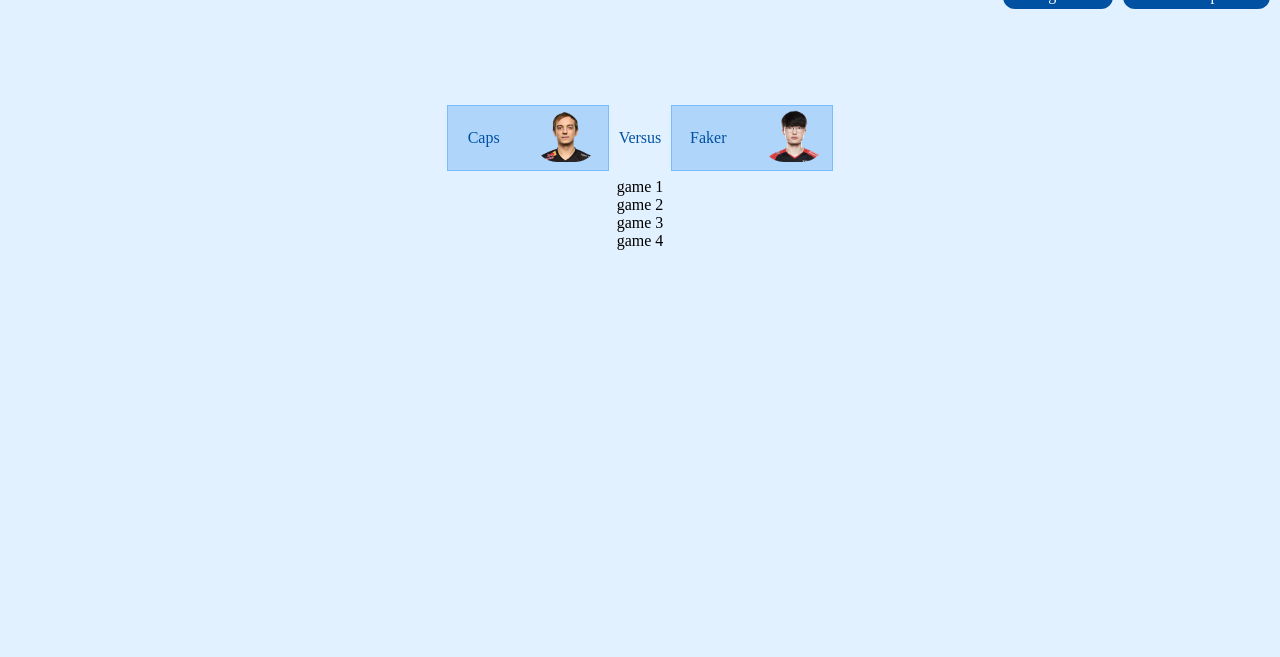
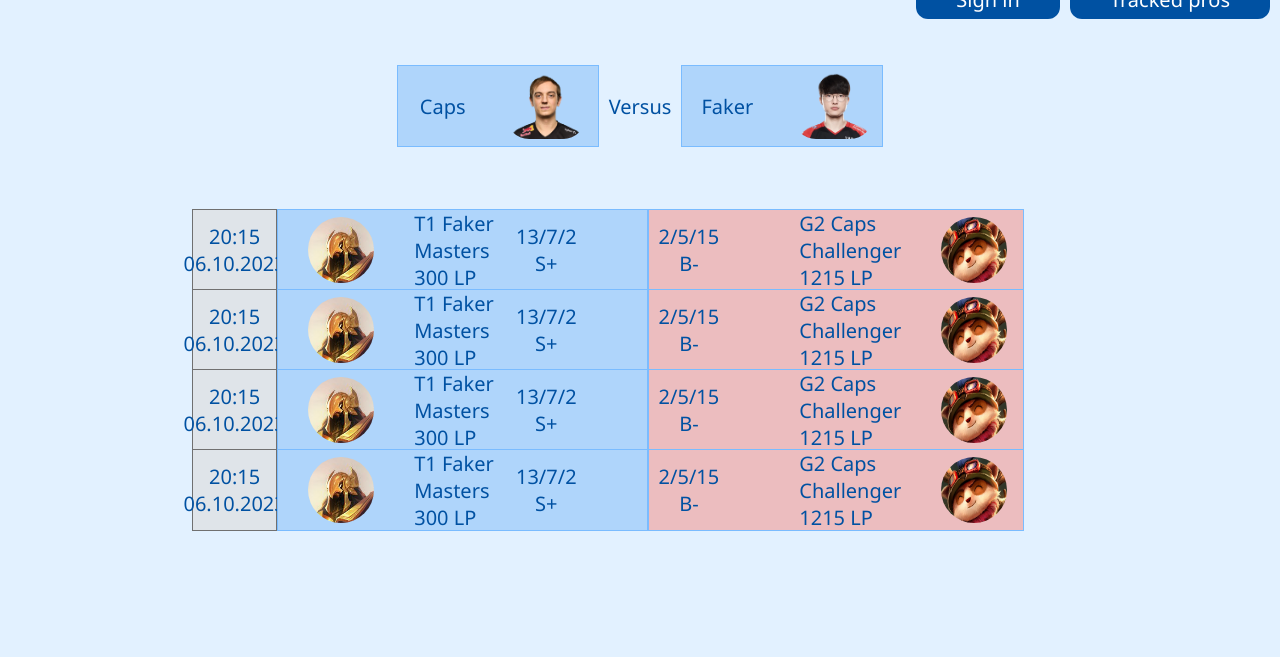
Before and after one commit to Jedrzej1940518/wdpai, a PHP site: page /public/views/versus.html in a window 1280 px wide. Shown: the part 143-800 px from the top of the page. Run offline with PHP 8.4, Linux system fonts and the light colour scheme; some libraries are stand-ins or nearby versions.

Commit message:
match history done

```diff
--- a/public/css/style.css
+++ b/public/css/style.css
@@ -1,3 +1,8 @@
+
+* {
+    font: normal normal normal 20px/27px Segoe UI;
+}
+
 body {
     margin: 0;
     padding: 0;
@@ -100,14 +105,85 @@ body {
     color: white;
     text-align: center;
     margin-right: 10px;
-    margin-bottom: 10px;
+    margin-top: 10px;
     text-decoration: none;
 }
 
 .matches-container {
-    height: 50vh;
+    margin-top: 8vh;
+    height: 20em;
+    width: 65%;
+    margin-right: 5%;
 }
 
+.match-container
+{
+    height: 4em;
+    width: 100%;
+    display: flex;
+    align-items: center;
+}
+.timer-container{
+    height: 100%;
+    width: 10%;
+    background: #DFE4E9 0% 0% no-repeat padding-box;
+    border: 1px solid #707070;
+    display: flex;
+    flex-direction: column;
+    text-align: center;
+    justify-content: center;
+    align-items: center;
+}
+.left-stats-container
+{
+    height: 100%;
+    width: 45%;
+    background: #AFD5FB 0% 0% no-repeat padding-box;
+    border: 1px solid #7ABCFF;
+
+    display: flex;
+    flex-direction: row;
+    align-items: center;
+    text-align: left;
+    justify-content: start;
+
+}
+
+.left-stats-container img
+{
+    border-radius: 50px;
+    width: 3.3em;
+    height: 3.3em;
+    margin-left: 1.5em;
+    margin-right: 1.5em;
+}
+
+.right-stats-container img
+{
+    border-radius: 50px;
+    width: 3.3em;
+    height: 3.3em;
+    margin-left: 1.5em;
+    margin-right: 1.5em;
+}
+.stats-container{
+    text-align: center;
+    margin-left: auto;
+    margin-right: 3em;
+}
+.right-stats-container
+{
+    height: 100%;
+    width: 45%;
+    background: #ECBDBF 0% 0% no-repeat padding-box;
+    border: 1px solid #7ABCFF;
+
+    display: flex;
+    flex-direction: row;
+    align-items: center;
+    text-align: left;
+    justify-content: start;
+}
 .player-container {
     height: 10vh;
     display: flex;
@@ -125,21 +201,14 @@ body {
     align-items: center;
 }
 
-.player-text {
-    margin: auto 10px;
-    text-align: center;
+.versus-text {
+    margin: 0 10px;
     letter-spacing: 0px;
     color: #0051A2;
     opacity: 1;
 }
 
-.player-img
-{
-    border-radius: 23px;
-    opacity: 1;
-    overflow: hidden;
-}
-.player-img img
+.player img
 {
     margin-left: 1.5em;
     border-radius: 23px;
--- a/public/views/login.html
+++ b/public/views/login.html
@@ -16,13 +16,13 @@
             <form>
                 <div class="input-container">
                     <label for="email" class="input-icon">
-                        <img src="../img/person.svg" alt="Person Icon">
+                        <img src="../img/icons/person.svg" alt="Person Icon">
                     </label>
                     <input type="text" id="email" name="email" placeholder="Email">
                 </div>
                 <div class="input-container">
                     <label for="password" class="input-icon">
-                        <img src="../img/lock.svg" alt="Lock Icon">
+                        <img src="../img/icons/lock.svg" alt="Lock Icon">
                     </label>
                     <input type="password" id="password" name="password" placeholder="Password">
                 </div>
--- a/public/views/versus.html
+++ b/public/views/versus.html
@@ -21,22 +21,127 @@
             <div class="main-screen">
                 <div class="player-container">
                     <div class="player">
-                        <div class="player-text"> Caps </div>
-                        <div class="player-img"><img src="../img/caps.webp"></div>
+                        <div class="versus-text"> Caps </div>
+                        <img src="../img/players/caps.webp">
                     </div>
-                    <div class="player-text"> Versus </div>
+                    <div class="versus-text"> Versus </div>
                     <div class="player">
-                        <div class="player-text"> Faker </div>
-                        <div class="player-img"><img src="../img/faker.webp"></div>
+                        <div class="versus-text"> Faker </div>
+                        <img src="../img/players/faker.webp">
                     </div>
                 </div>
                 <div class="matches-container">
-                    <div> game 1 </div>
-                    <div> game 2 </div>
-                    <div> game 3 </div>
-                    <div> game 4 </div>
+                    <div class="match-container">
+                        <div class="timer-container">
+                            <div class="versus-text"> 20:15 </div>
+                            <div class="versus-text"> 06.10.2023 </div>
+                        </div>
+                        <div class="left-stats-container"> <img src="../img/champions/azir.png">
+                            <div class="account-container">
+                                <div class="versus-text"> T1 Faker </div>
+                                <div class="versus-text"> Masters 300 LP </div>
+                            </div>
+                            <div class="stats-container">
+                                <div class="versus-text"> 13/7/2 </div>
+                                <div class="versus-text"> S+ </div>
+                            </div>
+                        </div>
+                        <div class="right-stats-container">
+                            <div class="stats-container">
+                                <div class="versus-text"> 2/5/15 </div>
+                                <div class="versus-text"> B- </div>
+                            </div>
+                            <div class="account-container">
+                                <div class="versus-text"> G2 Caps </div>
+                                <div class="versus-text"> Challenger 1215 LP </div>
+                            </div>
+                            <img src="../img/champions/teemo.png">
+                        </div>
+                    </div>
+                    <div class="match-container">
+                        <div class="timer-container">
+                            <div class="versus-text"> 20:15 </div>
+                            <div class="versus-text"> 06.10.2023 </div>
+                        </div>
+                        <div class="left-stats-container"> <img src="../img/champions/azir.png">
+                            <div class="account-container">
+                                <div class="versus-text"> T1 Faker </div>
+                                <div class="versus-text"> Masters 300 LP </div>
+                            </div>
+                            <div class="stats-container">
+                                <div class="versus-text"> 13/7/2 </div>
+                                <div class="versus-text"> S+ </div>
+                            </div>
+                        </div>
+                        <div class="right-stats-container">
+                            <div class="stats-container">
+                                <div class="versus-text"> 2/5/15 </div>
+                                <div class="versus-text"> B- </div>
+                            </div>
+                            <div class="account-container">
+                                <div class="versus-text"> G2 Caps </div>
+                                <div class="versus-text"> Challenger 1215 LP </div>
+                            </div>
+                            <img src="../img/champions/teemo.png">
+                        </div>
+                    </div>
+                    <div class="match-container">
+                        <div class="timer-container">
+                            <div class="versus-text"> 20:15 </div>
+                            <div class="versus-text"> 06.10.2023 </div>
+                        </div>
+                        <div class="left-stats-container"> <img src="../img/champions/azir.png">
+                            <div class="account-container">
+                                <div class="versus-text"> T1 Faker </div>
+                                <div class="versus-text"> Masters 300 LP </div>
+                            </div>
+                            <div class="stats-container">
+                                <div class="versus-text"> 13/7/2 </div>
+                                <div class="versus-text"> S+ </div>
+                            </div>
+                        </div>
+                        <div class="right-stats-container">
+                            <div class="stats-container">
+                                <div class="versus-text"> 2/5/15 </div>
+                                <div class="versus-text"> B- </div>
+                            </div>
+                            <div class="account-container">
+                                <div class="versus-text"> G2 Caps </div>
+                                <div class="versus-text"> Challenger 1215 LP </div>
+                            </div>
+                            <img src="../img/champions/teemo.png">
+                        </div>
+                    </div>
+                    <div class="match-container">
+                        <div class="timer-container">
+                            <div class="versus-text"> 20:15 </div>
+                            <div class="versus-text"> 06.10.2023 </div>
+                        </div>
+                        <div class="left-stats-container"> <img src="../img/champions/azir.png">
+                            <div class="account-container">
+                                <div class="versus-text"> T1 Faker </div>
+                                <div class="versus-text"> Masters 300 LP </div>
+                            </div>
+                            <div class="stats-container">
+                                <div class="versus-text"> 13/7/2 </div>
+                                <div class="versus-text"> S+ </div>
+                            </div>
+                        </div>
+                        <div class="right-stats-container">
+                            <div class="stats-container">
+                                <div class="versus-text"> 2/5/15 </div>
+                                <div class="versus-text"> B- </div>
+                            </div>
+                            <div class="account-container">
+                                <div class="versus-text"> G2 Caps </div>
+                                <div class="versus-text"> Challenger 1215 LP </div>
+                            </div>
+                            <img src="../img/champions/teemo.png">
+                        </div>
+                    </div>
                 </div>
             </div>
-        </main>
+    </div>
+    </main>
     </div>
 </body>
```
Also changed, not shown: public/img/champions/azir.png (added), public/img/champions/teemo.png (added), public/img/icons/lock.svg (renamed from public/img/lock.svg), public/img/icons/person.svg (renamed from public/img/person.svg), public/img/players/caps.webp (renamed from public/img/caps.webp), public/img/players/faker.webp (renamed from public/img/faker.webp).
